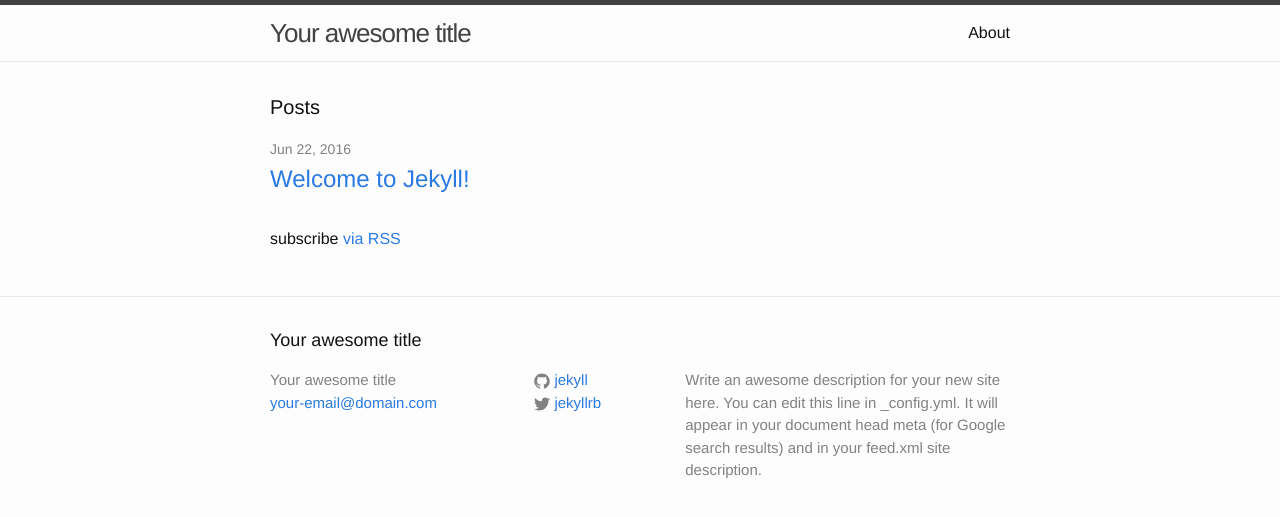
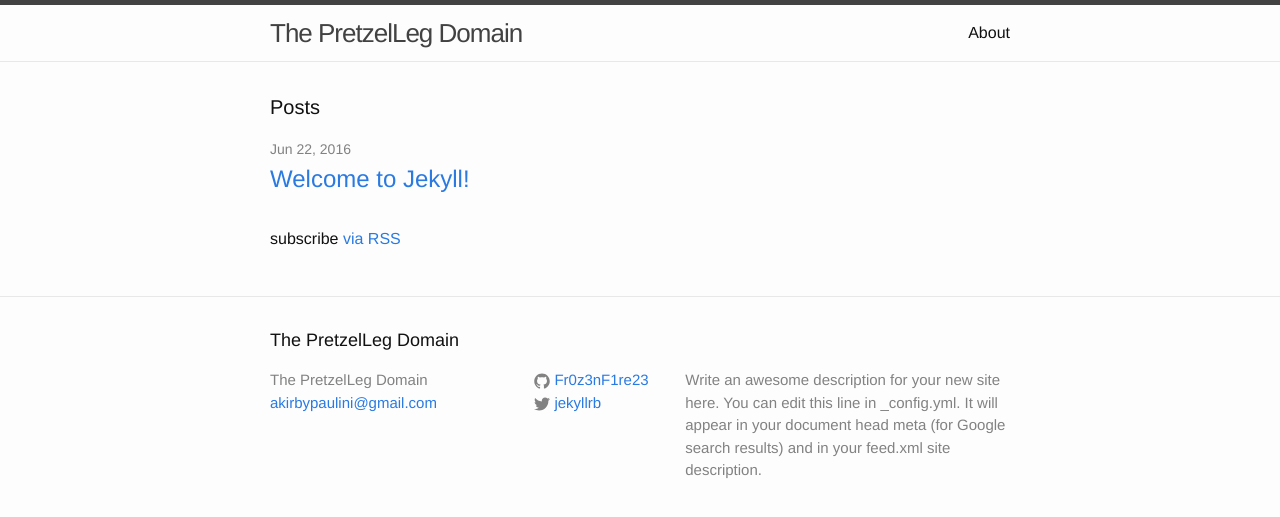
Before and after one commit to Fr0z3nF1re23/Fr0z3nF1re23.github.io, a Jekyll site: the page built from index.html, in a window 1280 px wide. Shown: the top 517 px of the page. Built offline with Jekyll 4.4.1, drawn with Linux system fonts in a browser that asks for light colours.

Commit message:
Update _config.yml

```diff
--- a/_config.yml
+++ b/_config.yml
@@ -6,16 +6,16 @@
 # 'jekyll serve'. If you change this file, please restart the server process.
 
 # Site settings
-title: Your awesome title
-email: your-email@domain.com
+title: The PretzelLeg Domain
+email: akirbypaulini@gmail.com
 description: > # this means to ignore newlines until "baseurl:"
   Write an awesome description for your new site here. You can edit this
   line in _config.yml. It will appear in your document head meta (for
   Google search results) and in your feed.xml site description.
 baseurl: "" # the subpath of your site, e.g. /blog
-url: "http://yourdomain.com" # the base hostname & protocol for your site
+url: "https://PretzelLeg.com" # the base hostname & protocol for your site
 twitter_username: jekyllrb
-github_username:  jekyll
+github_username:  Fr0z3nF1re23
 
 # Build settings
 markdown: kramdown
```
